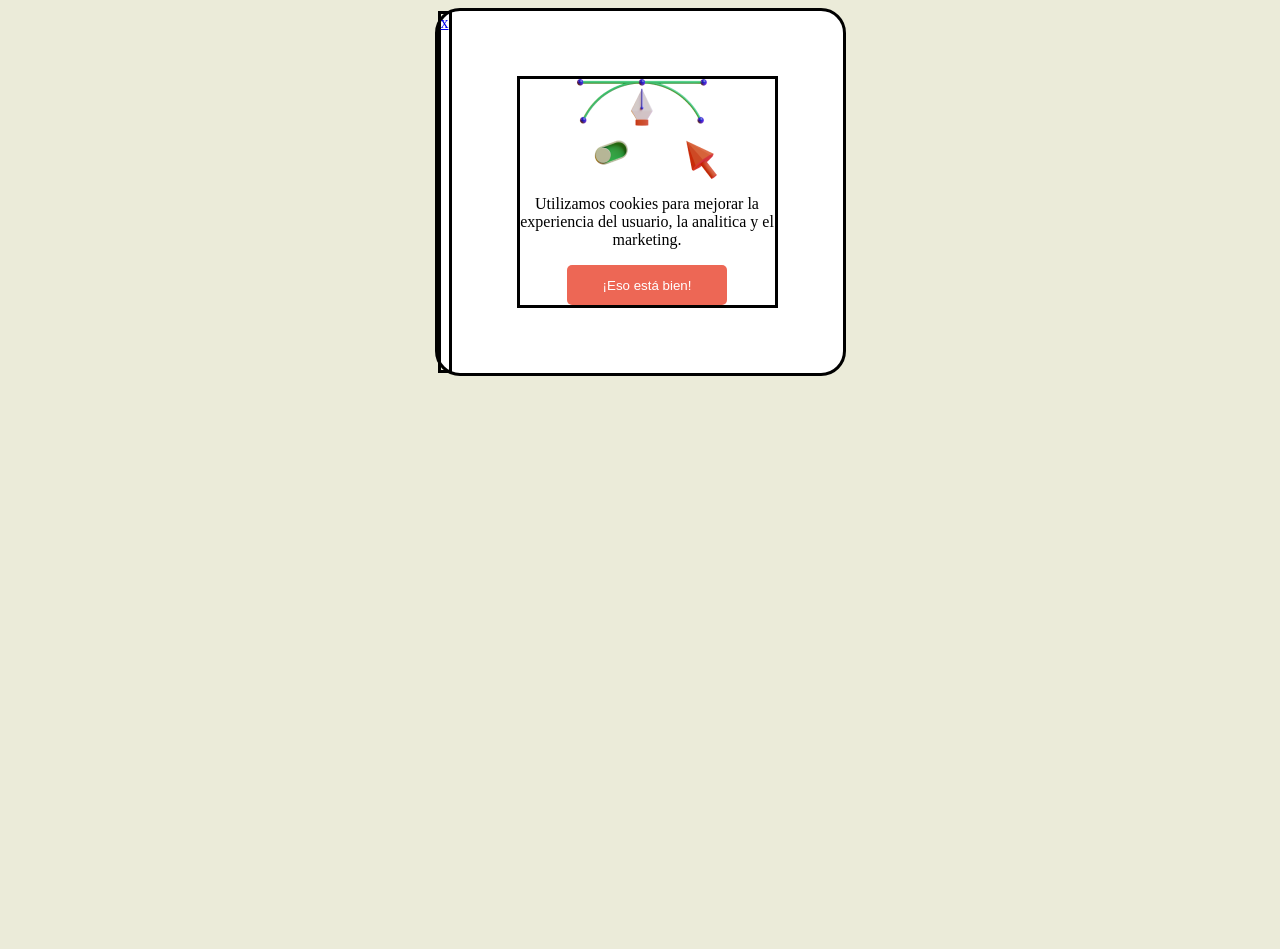
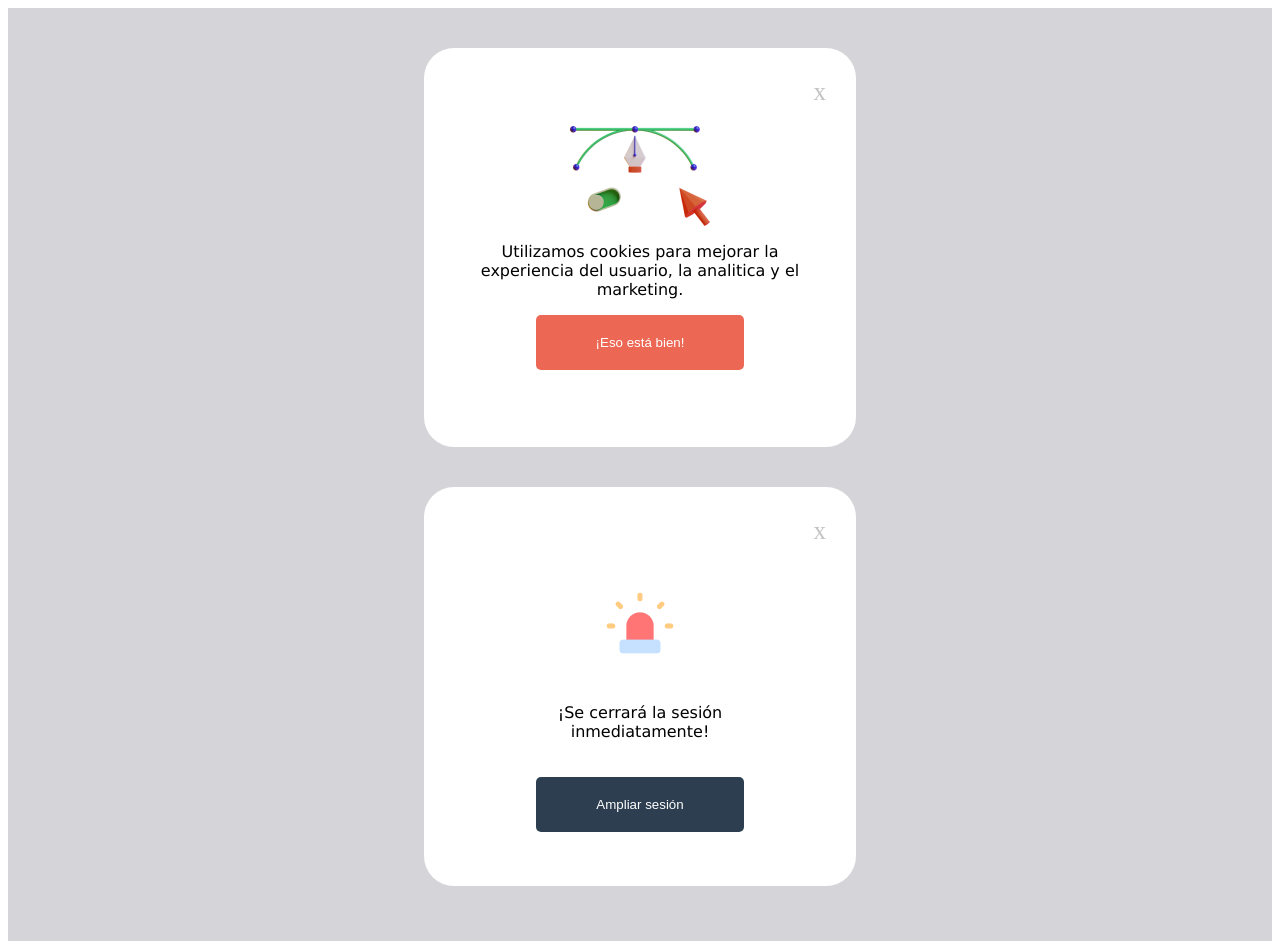
Before and after one commit to gabriel-1993/desafios.nucba, a plain HTML site: page 1/index.html in a window 1280 px wide. Before the commit the page ends 800 px from the top, so only its background shows below. Drawn offline with Linux system fonts and the light colour scheme.

Commit message:
primerChallengeTerminado

```diff
--- a/1/index.html
+++ b/1/index.html
@@ -8,20 +8,24 @@
     <title>Document</title>
   </head>
   <body>
-    <div class="flex2">
-      <div class="esc1">
-        <a class="esc2" href="index.html">x</a>
+    <div class="contenedor1">
+      <div class="contenedor2">
+        <botton class="botonesc">x</botton>
+        <img class="img1" src="./Saly-27.png"/ alt="imagenconflechas">
+        <div class="p">
+          <p>
+            Utilizamos cookies para mejorar la experiencia del usuario, la
+            analitica y el marketing.
+          </p>
+        </div>
+        <button class="botonok">¡Eso está bien!</button>
       </div>
 
-      <div class="flex1">
-        <img class="img1" src="./Saly-27.png"/ alt="imagenconflechas">
-        <p>
-          Utilizamos cookies para mejorar la experiencia del usuario, la
-          analitica y el marketing.
-        </p>
-        <div class="boton1">
-          <button class="b1">¡Eso está bien!</button>
-        </div>
+      <div class="contenedor3">
+        <botton class="botonesc">x</botton>
+        <img class="img1" src="./Frame.png"/ alt="imagenconflechas">
+        <div class="p2"><p>¡Se cerrará la sesión inmediatamente!</p></div>
+        <button class="botonok2">Ampliar sesión</button>
       </div>
     </div>
   </body>
--- a/1/style.css
+++ b/1/style.css
@@ -1,45 +1,93 @@
-body {
+/*Contenedor general*/
+.contenedor1 {
+  margin: 0;
+  padding: 0;
+  justify-content: space-arounds;
   display: flex;
-  background-color: rgb(235, 235, 217);
-}
-.flex2 {
-  display: flex;
-  margin: auto;
-  max-width: 432px;
-  max-height: 399px;
-  border-radius: 25px;
-  background-color: #fff;
-  border: solid black;
-}
-.flex1 {
-  display: flex;
-  margin: auto;
-  margin: 65px;
   align-items: center;
   flex-direction: column;
-  border: solid black;
+  box-sizing: border -box;
+  background-color: rgb(212, 212, 217);
+  gap: 10px;
+  padding-bottom: 55px;
+  padding-top: 20px;
 }
-p {
+/*contenedor de arriba*/
+.contenedor2 {
+  margin-top: 20px;
+  background-color: #fff;
+  box-sizing: border-box;
+  border-radius: 30px;
+  width: 432px;
+  height: 399px;
   display: flex;
+  flex-direction: column;
+  align-items: center;
+  padding: 30px;
+  font-weight: 400;
+}
+
+/*contenedor de abajo*/
+
+.contenedor3 {
+  margin-top: 30px;
+  background-color: #fff;
+  box-sizing: border-box;
+  border-radius: 30px;
+  width: 432px;
+  height: 399px;
+  display: flex;
+  flex-direction: column;
+  align-items: center;
+  padding: 30px;
+  font-weight: 400;
+  gap: 20px;
+}
+/*Para la X de ambos cuadros*/
+.botonesc {
+  width: 100%;
+  display: flex;
+  justify-content: end;
+  left: 150px;
+  font-size: 25px;
+  font-weight: 100;
+  color: rgba(175, 175, 175, 0.752);
+}
+/* para el contenedor del <p> del primer cuadro */
+.p {
   text-align: center;
-  width: 255px;
-}
-.boton1 {
   display: flex;
   justify-content: center;
+  width: 330px;
+}
+/*para el contenedor del <p> del segundo cuadro*/
+.p2 {
+  text-align: center;
+  display: flex;
+  justify-content: center;
+  width: 200px;
+}
+/*para ambos p*/
+p {
+  font-family: Verdana, Geneva, Tahoma, sans-serif;
+}
+/*Boton cuadro arriba*/
+.botonok {
+  color: #fff;
+  border: none;
   background-color: #ed6755;
-  height: 40px;
-  width: 160px;
+  padding: 20px 60px 20px 60px;
   border-radius: 5px;
 }
-.b1 {
-  background-color: #ed6755;
+/*Boton cuadro abajo*/
+.botonok2 {
+  color: #fff;
   border: none;
-  color: #fff;
+  background-color: #2c3e50;
+  padding: 20px 60px 20px 60px;
+  border-radius: 5px;
 }
-.esc1 {
-  border: solid black;
-  display: flex;
-  justify-content: flex-end;
-  width: 95%;
+/*cuadro de arriba,bajo la imagen para terminar de centrar*/
+.img1 {
+  padding-top: 20px;
 }
```
